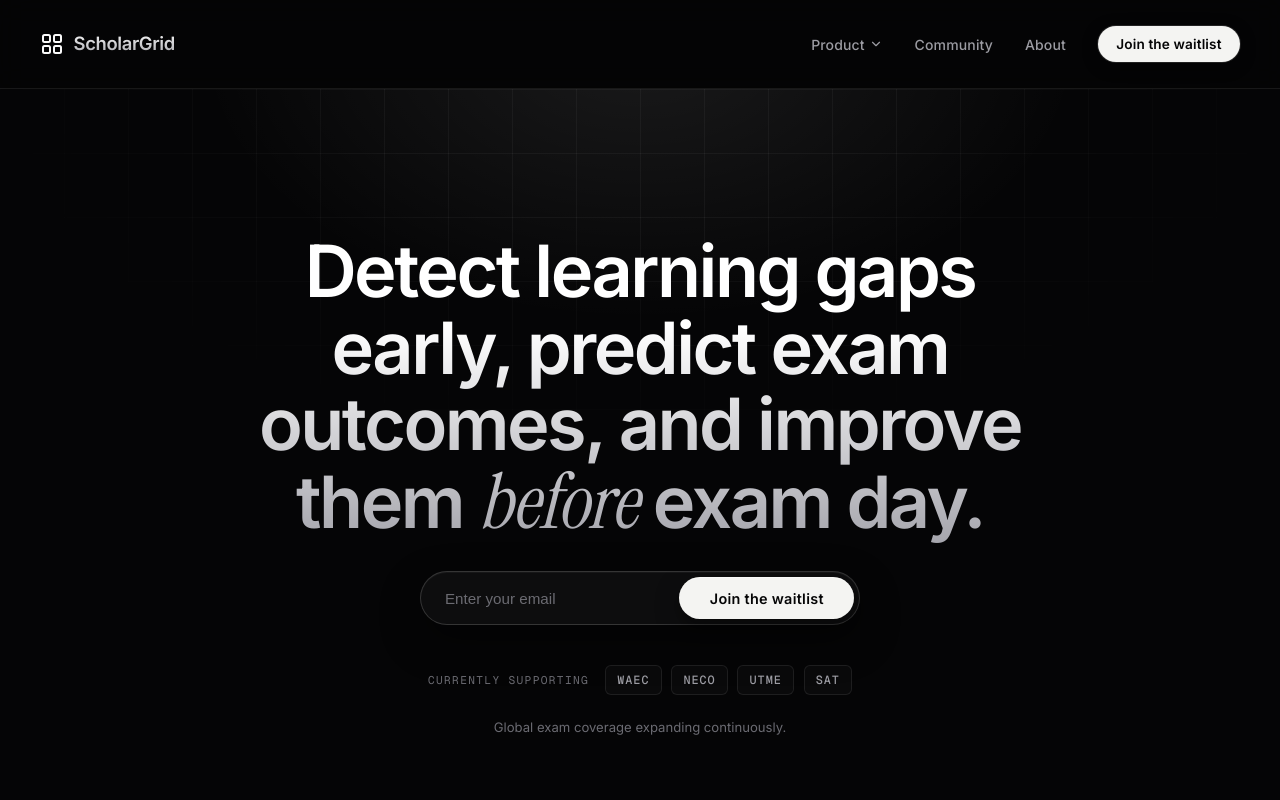
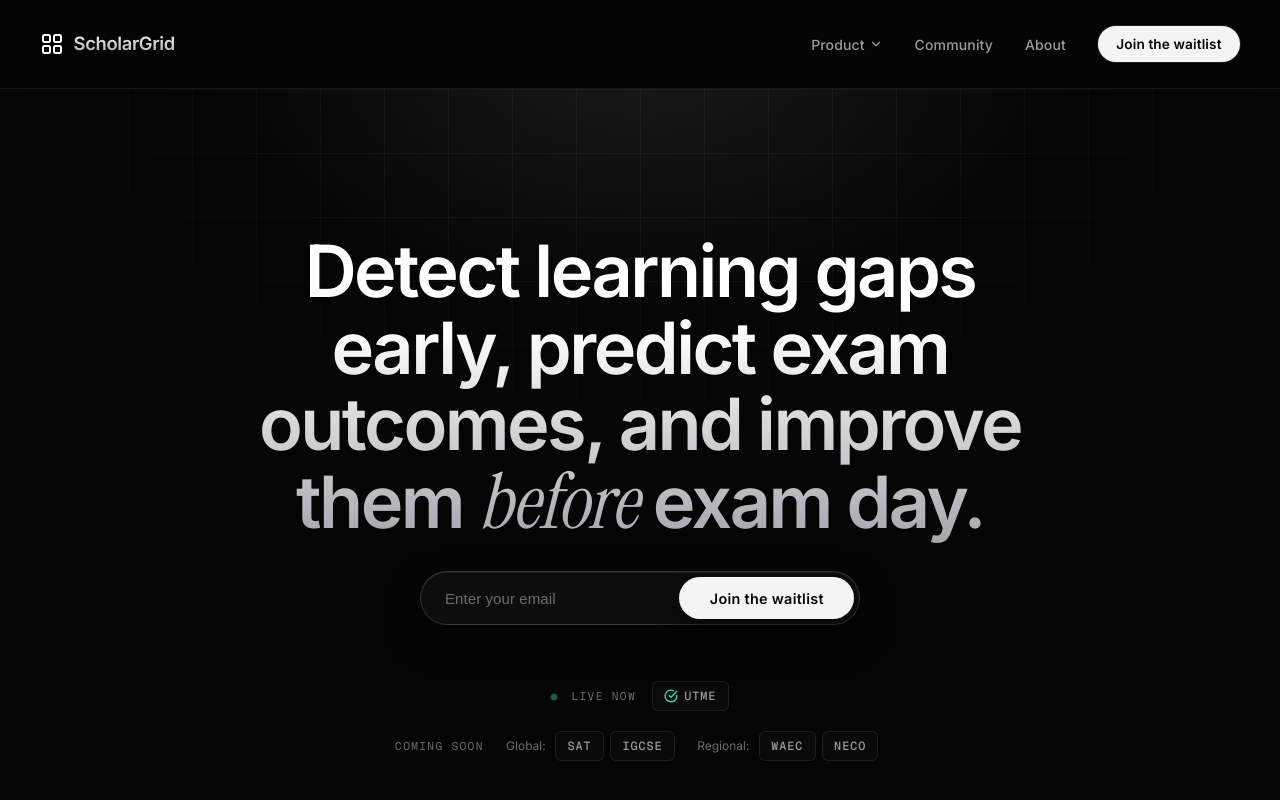
Before and after one commit to Threadigit/ScholarGrid, a Next.js app: page / in a window 1280 px wide. Shown: the top 800 px of the page. Built offline with nearby package versions, Linux system fonts and the light colour scheme.

Commit message:
update homepage

```diff
--- a/src/app/page.module.css
+++ b/src/app/page.module.css
@@ -364,14 +364,59 @@
   font-size: 0.9rem;
 }
 
+.examContainer {
+  display: flex;
+  flex-direction: column;
+  align-items: center;
+  gap: 1.25rem;
+  margin-top: 3.5rem;
+  animation: fadeUp 0.7s cubic-bezier(0.16, 1, 0.3, 1) 0.24s both;
+}
+
 .examRow {
   display: flex;
   align-items: center;
   flex-wrap: wrap;
   justify-content: center;
   gap: 0.6rem;
-  margin-top: 2.5rem;
-  animation: fadeUp 0.7s cubic-bezier(0.16, 1, 0.3, 1) 0.24s both;
+}
+
+.examGroup {
+  display: flex;
+  align-items: center;
+  gap: 0.4rem;
+  margin: 0 0.4rem;
+}
+
+.examGroupLabel {
+  font-size: 0.75rem;
+  color: var(--text-tertiary);
+  margin-right: 0.2rem;
+}
+
+.liveIndicator {
+  display: inline-block;
+  width: 6px;
+  height: 6px;
+  border-radius: 50%;
+  background-color: var(--signal-green);
+  margin-right: 6px;
+  box-shadow: 0 0 8px var(--signal-green);
+  animation: pulse 2s infinite;
+}
+
+.examChipActive {
+  background: rgba(52, 211, 153, 0.05);
+  border-color: rgba(52, 211, 153, 0.3);
+  color: var(--text-primary);
+  display: inline-flex;
+  align-items: center;
+}
+
+@keyframes pulse {
+  0% { opacity: 1; box-shadow: 0 0 8px var(--signal-green); }
+  50% { opacity: 0.4; box-shadow: 0 0 2px var(--signal-green); }
+  100% { opacity: 1; box-shadow: 0 0 8px var(--signal-green); }
 }
 
 .examLabel {
--- a/src/app/page.tsx
+++ b/src/app/page.tsx
@@ -62,13 +62,29 @@ export default function Home() {
             {status === 'ERROR' && (
               <p className={styles.errorMessage}>Oops! Something went wrong. Please try again.</p>
             )}
-            <div className={styles.examRow}>
-              <span className={styles.examLabel}>Currently supporting</span>
-              <span className={styles.examChip}>WAEC</span>
-              <span className={styles.examChip}>NECO</span>
-              <span className={styles.examChip}>UTME</span>
-              <span className={styles.examChip}>SAT</span>
-              <span className={styles.examNote}>Global exam coverage expanding continuously.</span>
+            <div className={styles.examContainer}>
+              <div className={styles.examRow}>
+                <span className={styles.examLabel}>
+                  <span className={styles.liveIndicator}></span> Live Now
+                </span>
+                <span className={`${styles.examChip} ${styles.examChipActive}`}>
+                  <svg width="14" height="14" viewBox="0 0 24 24" fill="none" stroke="var(--signal-green)" strokeWidth="2.5" strokeLinecap="round" strokeLinejoin="round" style={{marginRight: '6px'}}><path d="M22 11.08V12a10 10 0 1 1-5.93-9.14"></path><polyline points="22 4 12 14.01 9 11.01"></polyline></svg>
+                  UTME
+                </span>
+              </div>
+              <div className={styles.examRow}>
+                <span className={styles.examLabel}>Coming soon</span>
+                <div className={styles.examGroup}>
+                  <span className={styles.examGroupLabel}>Global:</span>
+                  <span className={styles.examChip}>SAT</span>
+                  <span className={styles.examChip}>IGCSE</span>
+                </div>
+                <div className={styles.examGroup}>
+                  <span className={styles.examGroupLabel}>Regional:</span>
+                  <span className={styles.examChip}>WAEC</span>
+                  <span className={styles.examChip}>NECO</span>
+                </div>
+              </div>
             </div>
           </div>
         </section>
```
